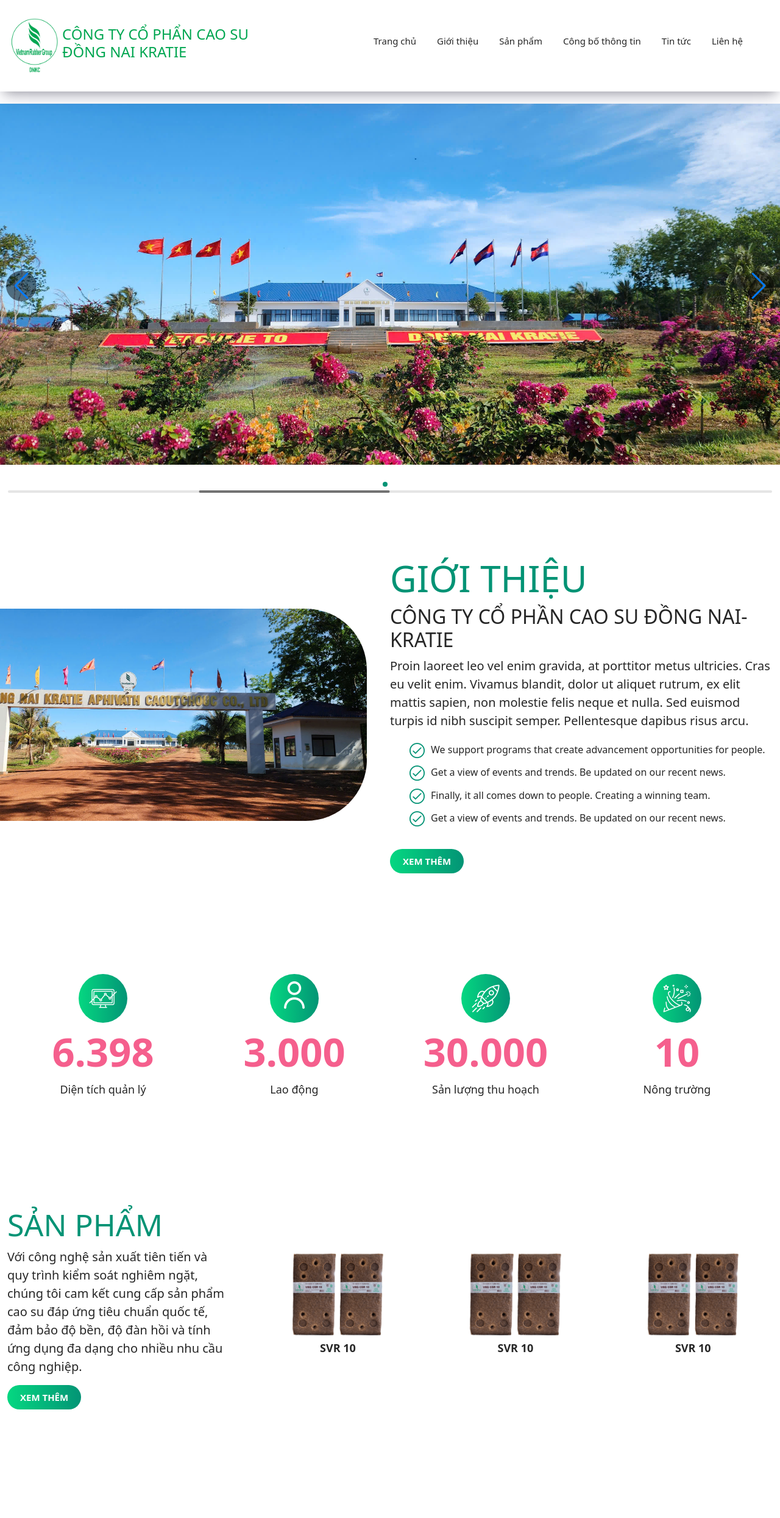
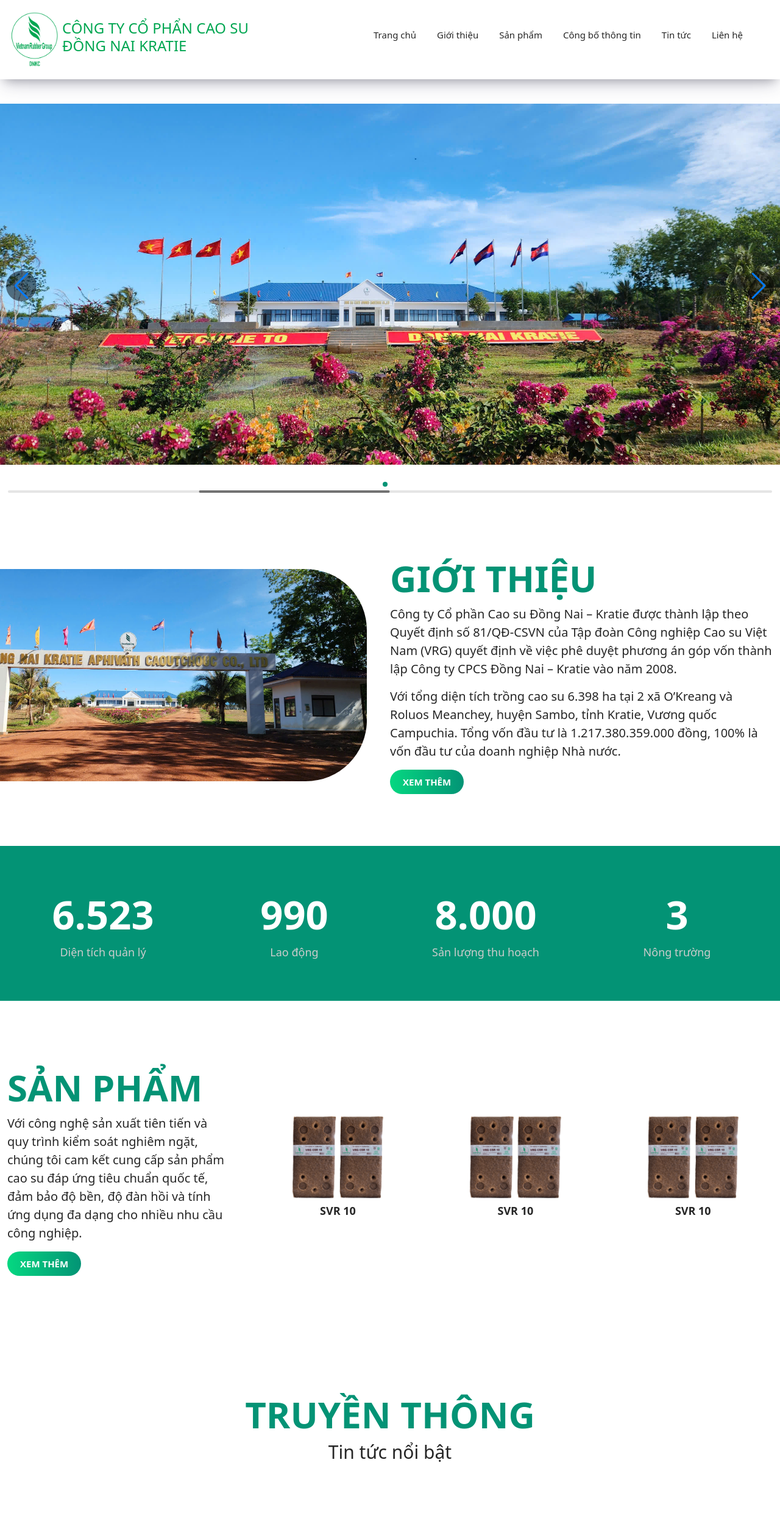
Before and after one commit to vxphat/DNK_Web, a website: page index.html in a window 1280 px wide. Shown: the top 2489 px of the page at 61% size. Drawn offline with nearby package versions, Linux system fonts and the light colour scheme; grey boxes are pictures that could not be loaded; a script that the page names is missing; files whose address does not match are found by name.

Commit message:
v19.3.25

```diff
--- a/CSS/style.css
+++ b/CSS/style.css
@@ -57,16 +57,50 @@
     padding-top: 100px;
 }
 
+.title h3{
+    font-size: var(--fontSizeTitle);
+    color: var(--colorSecondary);
+    font-weight: 700;
+}
 
+.btn-gradient {
+    background-image: linear-gradient(to right, var(--colorPrimary) 0, var(--colorSecondary) 51%, var(--colorPrimary) 100%);
+    background-size: 200%;
+    border: 1px solid transparent;
+    padding: 10px 20px;
+    font-size: 15px;
+    border-radius: 30px;
+    cursor: pointer;
+    transition: all 0.5s;
+    line-height: 1.2;
+    color: var(--colorWhite);
+    font-weight: 600;
+}
+
+.btn-gradient a{
+    color: var(--colorWhite);
+    font-weight: 600;
+}
+
+.btn-gradient:hover {
+    background-position: right center;
+}
+
+/* -------------- */
 
 header {
     position: fixed;
     top: 0;
     left: 0;
     width: 100%;
-    z-index: 999;
     background-color: var(--colorWhite);
     box-shadow: rgba(50, 50, 93, 0.25) 0px 13px 27px -5px, rgba(0, 0, 0, 0.3) 0px 8px 16px -8px;
+    transition: transform 0.3s ease; /* Hiệu ứng chuyển động mượt mà */
+    z-index: 1000; /* Đảm bảo header nằm trên cùng */
+}
+
+.header-hidden{
+    transform: translateY(-100%);
 }
 
 header img {
@@ -74,8 +108,6 @@
     height: 90px;
 
 }
-
-
 
 .header__content {
     display: flex;
@@ -85,7 +117,7 @@
 }
 
 .header__content li {
-    padding: 55px 15px;
+    padding: 45px 15px;
 }
 
 header .logo{
@@ -220,10 +252,7 @@
     animation-name: fadeInRight;
     width: 40%;
 }
-.about__right .title h3{
-    font-size: var(--fontSizeTitle);
-    color: var(--colorSecondary);
-}
+
 
 .about__right p{
     font-size: var(--fontSizeText);
@@ -255,35 +284,14 @@
 .about__right ul {
     margin-bottom: 30px;
 }
-
-.btn-gradient {
-    background-image: linear-gradient(to right, var(--colorPrimary) 0, var(--colorSecondary) 51%, var(--colorPrimary) 100%);
-    background-size: 200%;
-    border: 1px solid transparent;
-    padding: 10px 20px;
-    font-size: 15px;
-    border-radius: 30px;
-    cursor: pointer;
-    transition: all 0.5s;
-    line-height: 1.2;
-}
-
-.btn-gradient a{
-    color: var(--colorWhite);
-    font-weight: 600;
-}
-
-.btn-gradient:hover {
-    background-position: right center;
-}
-
 /* NUMBER */
 .number {
-    background-image: url(../img/bg14.png);
+    /* background-image: url(../img/bg14.png);
     background-position: center;
-    background-repeat: no-repeat;
+    background-repeat: no-repeat; */
     text-align: center;
     padding: 80px 0 50px;
+    background-color: var(--colorSecondary);
 }
 
 .number__content {
@@ -309,7 +317,7 @@
 }
 
 .number__item p:first-of-type {
-    color: #F55F8D;
+    color: var(--colorWhite);
     font-size: 65px;
     line-height: 1;
     font-weight: 700;
@@ -318,6 +326,7 @@
 
 .number__item p:last-of-type {
     font-size: 18px;
+    color: var(--colorGray);
 }
 
 /* PRODUCT */
@@ -349,8 +358,6 @@
     margin-left: 50px;
 }
 
-
-
 .product__left {
     visibility: visible;
     /* animation-duration: 2s;
@@ -359,19 +366,10 @@
     width: 30%;
 
 }
-.product__left .title h3{
-    font-size: 50px;
-    color: var(--colorSecondary);
-}
 
 .product__left p{
     font-size: var(--fontSizeText);
 }
-
-/* .product__right img {
-    width: 100%;
-    border-radius: 0 100px 100px 0;
-} */
 
 .product__left p {
     margin-bottom: 15px;
@@ -439,10 +437,6 @@
 .blog .title{
     padding-bottom: 85px;
 
-}
-.blog .title h3{
-    font-size: 50px;
-    color: var(--colorSecondary);
 }
 
 .blog .title h4{
@@ -552,8 +546,8 @@
   .footer__content a,
   .footer__content li,.footer__content p {
     color: var(--colorText);
-    margin-bottom: 10px;
-    font-size: 20px;
+    margin-bottom: 5px;
+    font-size: 16px;
   }
 
   .footer__content ul{
@@ -562,6 +556,7 @@
 
   .footer__content a:hover {
     color: var(--colorSecondary);
+    font-weight: 600;
   }
 
   .footer-social span {
--- /dev/null
+++ b/JS/index.js
@@ -0,0 +1,20 @@
+// Lấy phần tử header
+const header = document.querySelector("header");
+// Biến lưu vị trí cuộn trước đó
+let lastScroll = 0;
+
+window.addEventListener("scroll", () => {
+  // Lấy vị trí cuộn hiện tại
+  const currentScroll = window.scrollY;
+
+  if (currentScroll > lastScroll && currentScroll > 0) {
+    // Cuộn xuống: ẩn header
+    header.classList.add("header-hidden");
+  } else if (currentScroll < lastScroll) {
+    // Cuộn lên 1 nấc: hiện header
+    header.classList.remove("header-hidden");
+  }
+
+  // Cập nhật vị trí cuộn trước đó
+  lastScroll = currentScroll;
+});
--- a/index.html
+++ b/index.html
@@ -114,7 +114,7 @@
   <!-------------About US-------->
 
   <!-- ABOUT US -->
-  <section id="about" class="about section__inner">
+  <section id="aboutUs" class="about section__inner">
     <div class="container">
       <div class="about__content">
         <div class="about__left wow animated">
@@ -123,28 +123,11 @@
         <div class="about__right wow animated">
           <div class="title">
             <h3>GIỚI THIỆU</h3>
-            <h2>CÔNG TY CỔ PHẦN CAO SU ĐỒNG NAI-KRATIE
+
           </div>
-          <p>Proin laoreet leo vel enim gravida, at porttitor metus ultricies. Cras eu velit enim. Vivamus
-            blandit, dolor ut aliquet rutrum, ex elit mattis sapien, non molestie felis neque et nulla. Sed
-            euismod turpis id nibh suscipit semper. Pellentesque dapibus risus arcu.</p>
-          <ul>
-            <li>
-              <i class="flaticon-check"></i>We support programs that create advancement opportunities for
-              people.
-            </li>
-            <li>
-              <i class="flaticon-check"></i>Get a view of events and trends. Be updated on our recent
-              news.
-            </li>
-            <li>
-              <i class="flaticon-check"></i>Finally, it all comes down to people. Creating a winning team.
-            <li>
-              <i class="flaticon-check"></i>Get a view of events and trends. Be updated on our recent
-              news.
-            </li>
-          </ul>
-          <button class="btn-gradient"><a href="/Page/aboutUs.html">XEM THÊM</a></button>
+          <p>Công ty Cổ phần Cao su Đồng Nai – Kratie được thành lập theo Quyết định số 81/QĐ-CSVN của Tập đoàn Công nghiệp Cao su Việt Nam (VRG) quyết định về việc phê duyệt phương án góp vốn thành lập Công ty CPCS Đồng Nai – Kratie vào năm 2008.</p>
+          <p>Với tổng diện tích trồng cao su 6.398 ha tại 2 xã O’Kreang và Roluos Meanchey, huyện Sambo, tỉnh Kratie, Vương quốc Campuchia. Tổng vốn đầu tư là 1.217.380.359.000 đồng, 100% là vốn đầu tư của doanh nghiệp Nhà nước.</p>
+          <button class="btn-gradient"><a href="#">XEM THÊM</a></button>
         </div>
       </div>
     </div>
@@ -155,23 +138,22 @@
     <div class="container">
       <div class="number__content">
         <div class="number__item">
-          <i class="flaticon-line-chart"></i>
-          <p><span class="counter">6.398</span></p>
+          <p><span class="counter">6.523</span></p>
           <p>Diện tích quản lý</p>
         </div>
         <div class="number__item">
-          <i class="fi fi-rr-user"></i>
-          <p><span class="counter">3.000</span></p>
+
+          <p><span class="counter">990</span></p>
           <p>Lao động</p>
         </div>
         <div class="number__item">
-          <i class="flaticon-startup"></i>
-          <p><span class="counter">30.000</span></p>
+
+          <p><span class="counter">8.000</span></p>
           <p>Sản lượng thu hoạch</p>
         </div>
         <div class="number__item">
-          <i class="flaticon-confetti"></i>
-          <p><span class="counter">10</span></p>
+
+          <p><span class="counter">3</span></p>
           <p>Nông trường</p>
         </div>
       </div>
@@ -185,8 +167,6 @@
         <div class="product__left wow animated">
           <div class="title">
             <h3>SẢN PHẨM</h3>
-            <!-- <h2>CÔNG TY CỔ PHẦN CAO SU
-              ĐỒNG NAI-KRATIE</h2> -->
           </div>
           <p>Với công nghệ sản xuất tiên tiến và quy trình kiểm soát nghiêm ngặt, chúng tôi cam kết cung cấp sản phẩm
             cao su đáp ứng tiêu chuẩn quốc tế, đảm bảo độ bền, độ đàn hồi và tính ứng dụng đa dạng cho nhiều nhu cầu
@@ -278,7 +258,7 @@
   </section>
 
   <!-- FOOTER -->
-  <footer class="pt-5 m-0">
+  <footer id="contact" class="pt-5 m-0">
     <div class="footer__top pb-5">
       <div class="container py-lg-3">
         <div class="footer__content">
@@ -286,13 +266,28 @@
             <div class="col-5 col-md-5">
               <h3>Thông tin liên hệ</h3>
               <div class="footer-contact">
-                <ul>
-                  <li>
-                    <p><span>Địa chỉ :</span>#135 block, Barnard St. Brooklyn, London 10036, UK</p>
-                  </li>
-                  <li><span>Điện thoại :</span><a href="tel:+855979295666">+855 97 929 5666</a></li>
-                  <li><span>Email :</span><a href="mailto:caosudnkn@gmail.com"> caosudnkn@gmail.com</a></li>
-                </ul>
+                <div class="CS1">
+                  <ul>
+                    <li>
+                      <p><span> Trụ sở chính: </span>CÔNG TY TNHH PHÁT TRIỂN CAO SU ĐỒNG NAI KRATIE (DONG NAI KRATIE APHIVATH CAOUTCHOUC Co., Ltd)</p>
+                      <p><span>Địa chỉ cũ: </span>#666, đường số 02, làng Phsar veng, Sangkat Kratie, thành phố Kratie, tỉnh Kratie.</p>
+                      <p><span>Địa chỉ mới: </span>Làng Or'Pras, xã Or'kandear Senchey, huyện Or'Kreang Senchey, tỉnh Kratie.</p>
+                    </li>
+                    <li><span>Điện thoại: </span><a href="tel:+855979295666">+855 979298666 - +855 979298666</a></li>
+                    <li><span>Email: </span><a href="mailto:caosudnkn@gmail.com"> caosudnkn@gmail.com</a></li>
+                  </ul>
+                </div>
+                <div class="CS2">
+                  <ul>
+                    <li>
+                      <p><span> VP đại diện: </span>CÔNG TY CỔ PHẦN CAO SU ĐỒNG NAI - KRATIE</p>
+                      <p><span>Địa chỉ: </span>Số 13, đường số 03, khu phố Trung Tâm, phường Xuân Lập, thành phố Long Khánh, tỉnh Đồng Nai.</p>
+                    </li>
+                    <li><span>Điện thoại: </span><a href="tel:+02513643103">0251 3643 103</a></li>
+                    <li><span>Email: </span><a href="mailto:caosudnkn@gmail.com"> caosudnkn@gmail.com</a></li>
+                  </ul>
+                </div>
+
               </div>
 
             </div>
@@ -313,7 +308,7 @@
                   <p>Đăng ký ngay để nhận và cập nhật tin tức mới nhất từ Cao su Đồng Nai - Kratie</p>
                   <div class="mail row">
                     <input type="text" class="col-8 me-4" placeholder="Email Adrress">
-                    <button class="col-3 btn-gradient"><a href="">Gửi</a></button>
+                    <button class="col-3 btn-gradient">Gửi</button>
                   </div>
 
                   <div class="footer-social mt-2">
@@ -332,7 +327,7 @@
                         </a></li>
                     </ul>
                   </div>
-                  <h3>CÔNG TY CỔ PHẦN CAO SU ĐỒNG NAI-KRATIE</h3>
+                  <iframe src="https://www.google.com/maps/embed?pb=!1m17!1m12!1m3!1d2738.6435274493288!2d106.22499274827612!3d13.297179046062196!2m3!1f0!2f0!3f0!3m2!1i1024!2i768!4f13.1!3m2!1m1!2zMTPCsDE3JzQ5LjQiTiAxMDbCsDEzJzM0LjQiRQ!5e1!3m2!1svi!2s!4v1742350398860!5m2!1svi!2s" width="100%" height="200" style="border:0;" allowfullscreen="" loading="lazy" referrerpolicy="no-referrer-when-downgrade"></iframe>
                 </div>
 
               </div>
@@ -346,6 +341,8 @@
       <p class="m-0">© 2025 DNKC. All Rights Reserved. Design by <span>Công ty CPCS Đồng Nai Kratie</span></p>
     </div>
   </footer>
+
+  <script src="./JS/index.js"></script>
 
   <!-- cdn jquery -->
   <script src="https://cdnjs.cloudflare.com/ajax/libs/jquery/3.6.0/jquery.min.js"
```
Also changed, not shown: aboutUs.html (renamed from Page/aboutUs.html).
